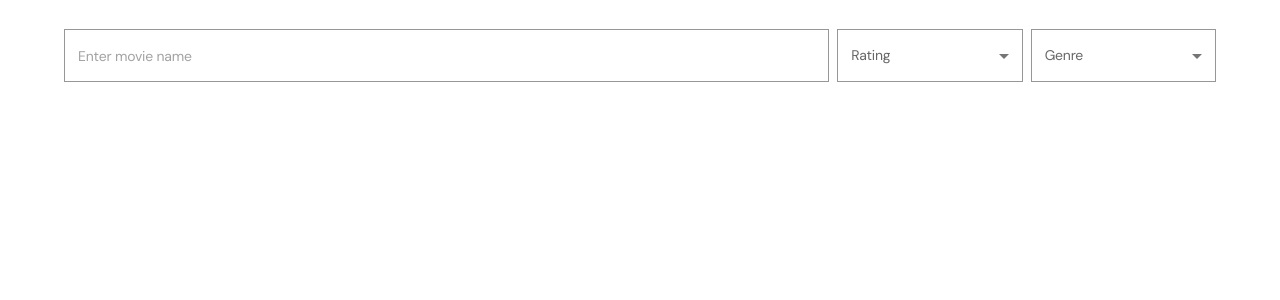
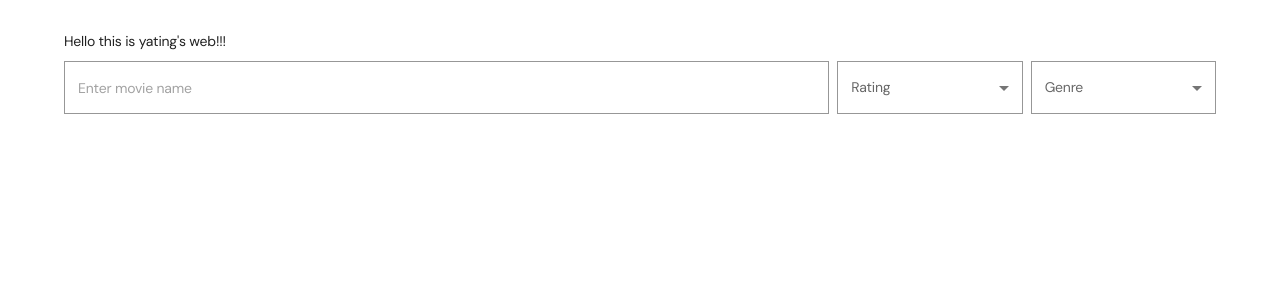
Before and after one commit to iamy8000/travelwits, a Next.js app: page / in a window 1280 px wide. Shown: the top 300 px of the page. Built offline with nearby package versions, Linux system fonts and the light colour scheme.

Commit message:
add title

```diff
--- a/pages/index.js
+++ b/pages/index.js
@@ -187,6 +187,9 @@ const Home = () => {
 	return (
 		<Container maxWidth="lg" sx={{ padding: '22pt' }}>
 			<Grid container spacing={1}>
+				<Grid item xs={12}>
+					Hello this is yating's web!!!
+				</Grid>
 				<Grid item xs={12} md={8}>
 					<SearchBar search={search} onSearchChange={handleSearchChange} filteredMovies={filteredMovies} />
 				</Grid>
```
